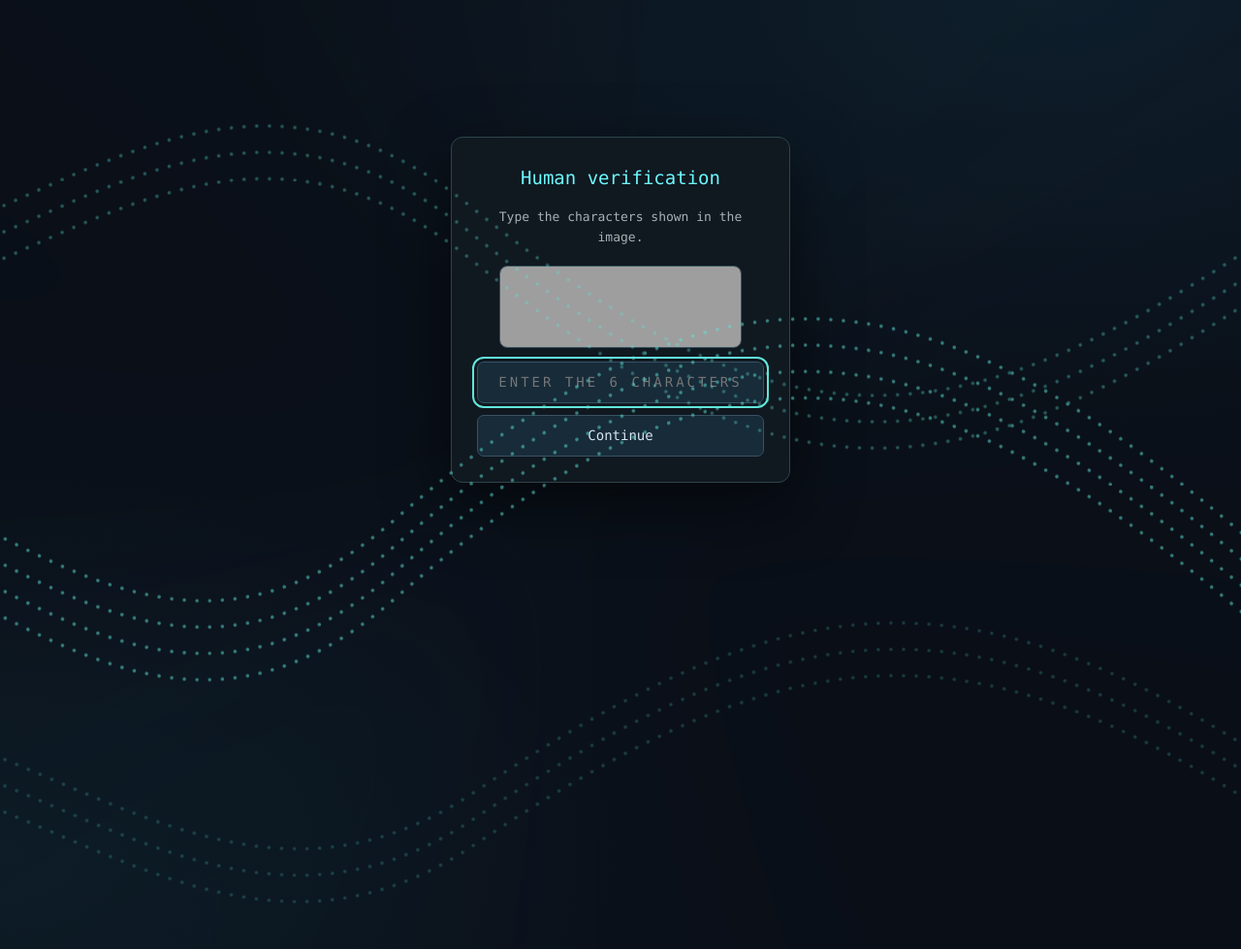
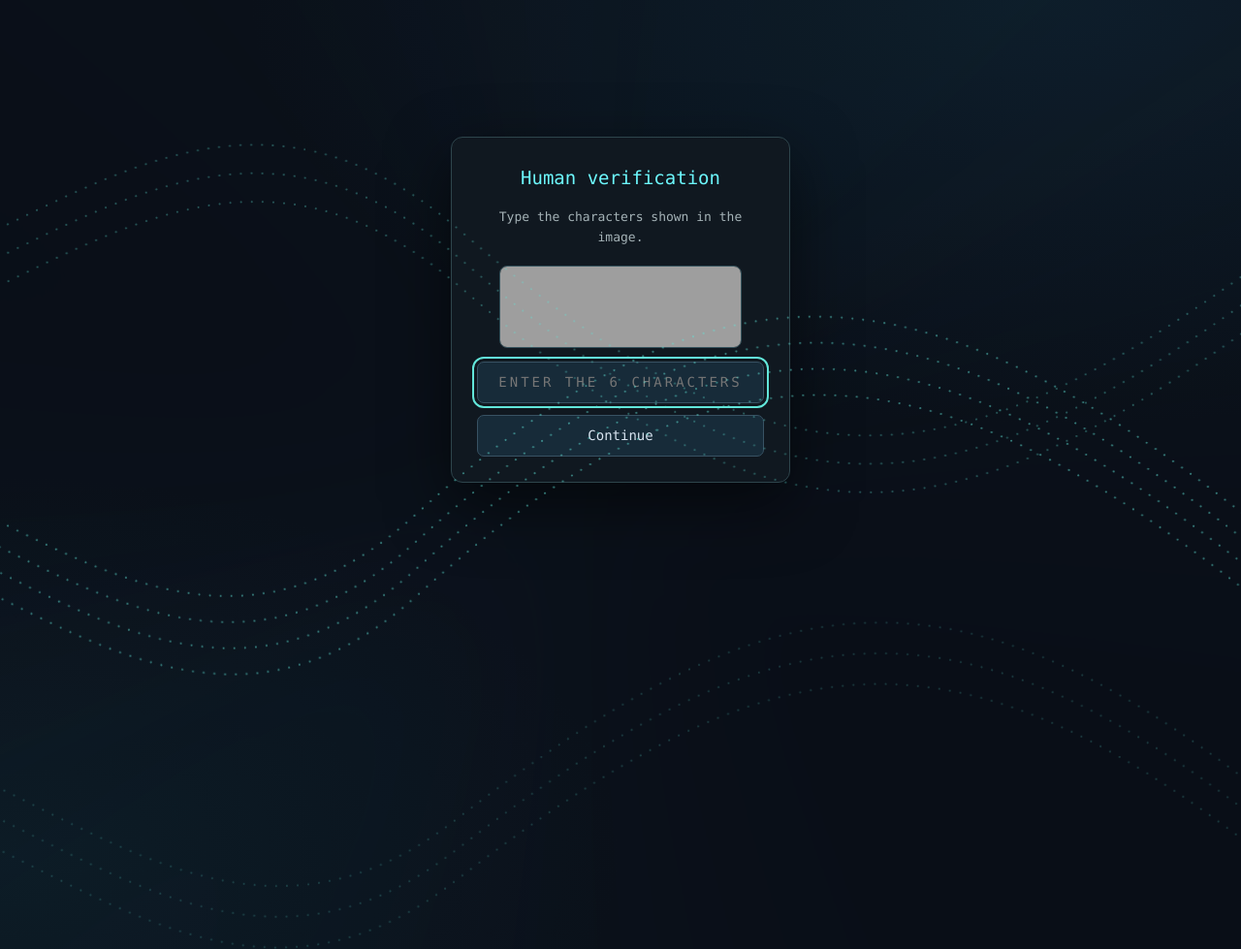
Before and after one commit to rorry47/console, a PHP site: page / in a window 1280 px wide. Shown: the whole page at 97% size. Run offline with PHP 8.4, Linux system fonts and the light colour scheme; grey boxes are pictures that could not be loaded.

Commit message:
Animate dotted wave amplitude and reduce dot size

```diff
--- a/index.php
+++ b/index.php
@@ -451,11 +451,17 @@ body::before{
 /* Ambient dotted waves: decorative SVG behind the workspace, GPU-friendly motion. */
 body::before{display:none}
 .dot-waves{position:fixed;inset:0;width:100%;height:100%;z-index:0;pointer-events:none;overflow:hidden;color:var(--acc);opacity:.52}
-.dot-waves .wave{fill:none;stroke:currentColor;stroke-width:3.5;stroke-linecap:round;stroke-dasharray:.1 13;vector-effect:non-scaling-stroke}
-.dot-waves .wave-layer{transform-origin:center;animation:dot-wave-float 16s ease-in-out infinite alternate}
-.dot-waves .wave-layer:nth-child(2){animation-duration:21s;animation-delay:-8s;opacity:.68}
-.dot-waves .wave-layer:nth-child(3){animation-duration:26s;animation-delay:-13s;opacity:.42}
-@keyframes dot-wave-float{from{transform:translate3d(-22px,18px,0)}to{transform:translate3d(26px,-23px,0)}}
+.dot-waves .wave{fill:none;stroke:currentColor;stroke-width:2;stroke-linecap:round;stroke-dasharray:.1 11;vector-effect:non-scaling-stroke}
+.dot-waves .wave-layer{transform-box:fill-box;transform-origin:center;animation:dot-wave-swell 17s ease-in-out infinite}
+.dot-waves .wave-layer:nth-child(2){animation-duration:23s;animation-delay:-8s;opacity:.68}
+.dot-waves .wave-layer:nth-child(3){animation-duration:29s;animation-delay:-13s;opacity:.42}
+/* Oscillate wave amplitude and phase rather than merely sliding the pattern. */
+@keyframes dot-wave-swell{
+  0%,100%{transform:translate3d(-18px,8px,0) scaleY(.76) skewX(-3deg)}
+  25%{transform:translate3d(5px,-10px,0) scaleY(1.15) skewX(2deg)}
+  50%{transform:translate3d(23px,6px,0) scaleY(.88) skewX(4deg)}
+  75%{transform:translate3d(-3px,15px,0) scaleY(1.23) skewX(-2deg)}
+}
 #workspace{position:relative;z-index:1}
 body.theme-K .dot-waves{opacity:.38}
 @media(prefers-reduced-motion:reduce){.dot-waves .wave-layer{animation:none!important}}
```
